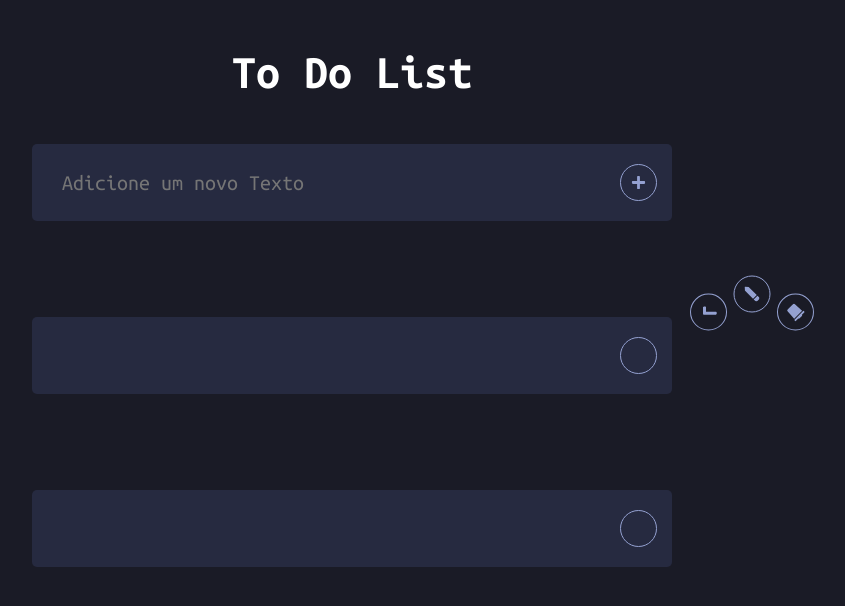
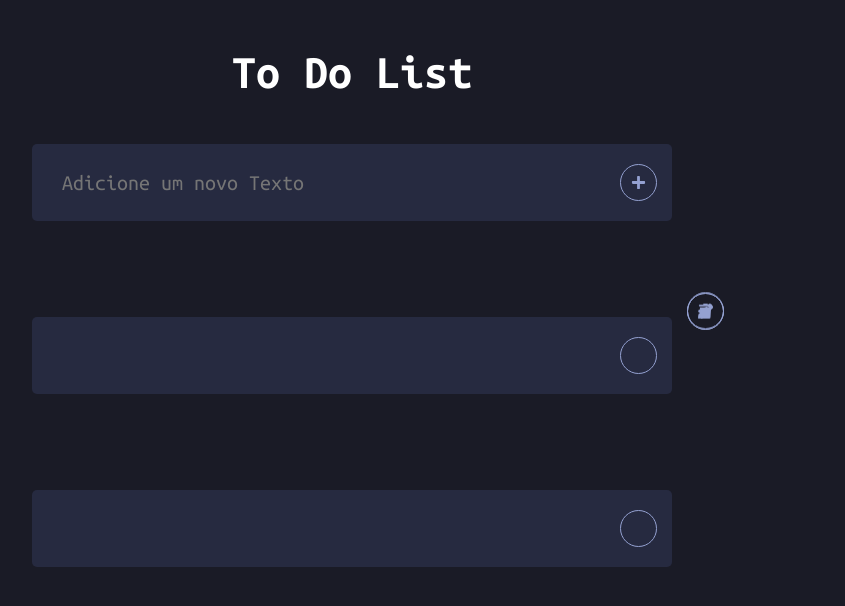
Before and after one commit to NatanALima/projeto-todolist, a React (Vite) app: page / in a window 1280 px wide. Both pictures are taken after a click on the button 926 px from the left and 355 px from the top of the page. Shown: the top 606 px of the page, without its empty margins (288-1133 px from the left). Built offline with nearby package versions, Linux system fonts and the light colour scheme; some icons are missing.

Commit message:
Animação Dinâmica
- Pendência na Animação dinâmica da coleção de botões

```diff
--- a/src/components/Buttons/ButtonCollection.jsx
+++ b/src/components/Buttons/ButtonCollection.jsx
@@ -6,8 +6,9 @@ import {FaCheck, FaCheckDouble, FaPen, FaTrash} from 'react-icons/fa';
 import {FaArrowRotateLeft, FaX} from 'react-icons/fa6';
 
     const ContainerBtnWrapper = styled.div`
-        position: absolute;
-        right: 0;
+        position: relative;
+        display: flex;
+        align-items: center;
     `;
     console.log(ContainerBtnWrapper);
 
@@ -96,7 +97,7 @@ export default function ButtonCollection({typeBtnSelect, setIsDisabled, isActive
 
     return (
         <ContainerBtnWrapper>
-            {PropsCollection.map((info, index) => (<Button key={index} {...info} isCollection={true} isActive={isActive} cssPosition={index+1}/>))}
+            {PropsCollection.map((info, index) => (<Button key={index} {...info} isCollection={true} isActive={isActive}/>))}
 
         </ContainerBtnWrapper>
 
--- a/src/components/layout/Animation.jsx
+++ b/src/components/layout/Animation.jsx
@@ -1,3 +1,25 @@
-export default function Animation(props) {
-    return props.children;
-}
+import { keyframes } from 'styled-components';
+
+export const rotate = keyframes`
+    from {
+    transform: rotate(0deg);
+    }
+
+    to {
+    transform: rotate(360deg);
+    }
+`;
+
+export const fadeInBtn = (yPosition) =>  keyframes`
+    from {
+        opacity: 0;
+        left: -2em;
+
+    }
+    to {
+        opacity: 1;
+        left: 2em;
+        transform: translateY(${yPosition});
+    }
+
+`
--- a/src/components/layout/Button.jsx
+++ b/src/components/layout/Button.jsx
@@ -1,5 +1,7 @@
 import PropTypes from 'prop-types';
+import {rotate, fadeInBtn} from './Animation';
 import { styled } from 'styled-components';
+import { useState } from 'react';
 
     const ButtonWrapper = styled.button`
         display: flex;
@@ -22,24 +24,21 @@ import { styled } from 'styled-components';
 
     // PENDENTE
     const BtnCollectionWrapper = styled(ButtonWrapper)`
+        margin: 10px 0;
         position: absolute;
-        top: -19px;
-        left: -52px;
+        transition: .3s ease;
+        animation: ${props => fadeInBtn(props.$yPosition+"%")} .3s ease forwards;
 
-        ${props => props.$isActive &&
-          `
-          left: 0;
-          transform: rotate(calc(360deg / 8 * ${props.$cssPosition}));
-          transform-origin: 80px;
-          opacity: 1;`};
-    `
+    `;
 
     //console.log(ButtonWrapper);
 export default function Button({icone, handleClick, isCollection, isActive, cssPosition}) {
+    const [yPosition, setYPosition] = useState(-120);
+
     return(
         <>
             {!isCollection ? <ButtonWrapper onClick={handleClick}>{icone}</ButtonWrapper>:
-                             <BtnCollectionWrapper onClick={handleClick} $isActive={isActive} $cssPosition={cssPosition}>{icone}</BtnCollectionWrapper>}
+                             <BtnCollectionWrapper onClick={handleClick} $yPosition={-120}>{icone}</BtnCollectionWrapper>}
 
         </>
     )
@@ -50,6 +49,5 @@ Button.propTypes = {
     icone: PropTypes.element,
     handleClick: PropTypes.func,
     isCollection: PropTypes.bool,
-    isActive: PropTypes.bool,
-    cssPosition: PropTypes.number
+    isActive: PropTypes.bool
 }
```
